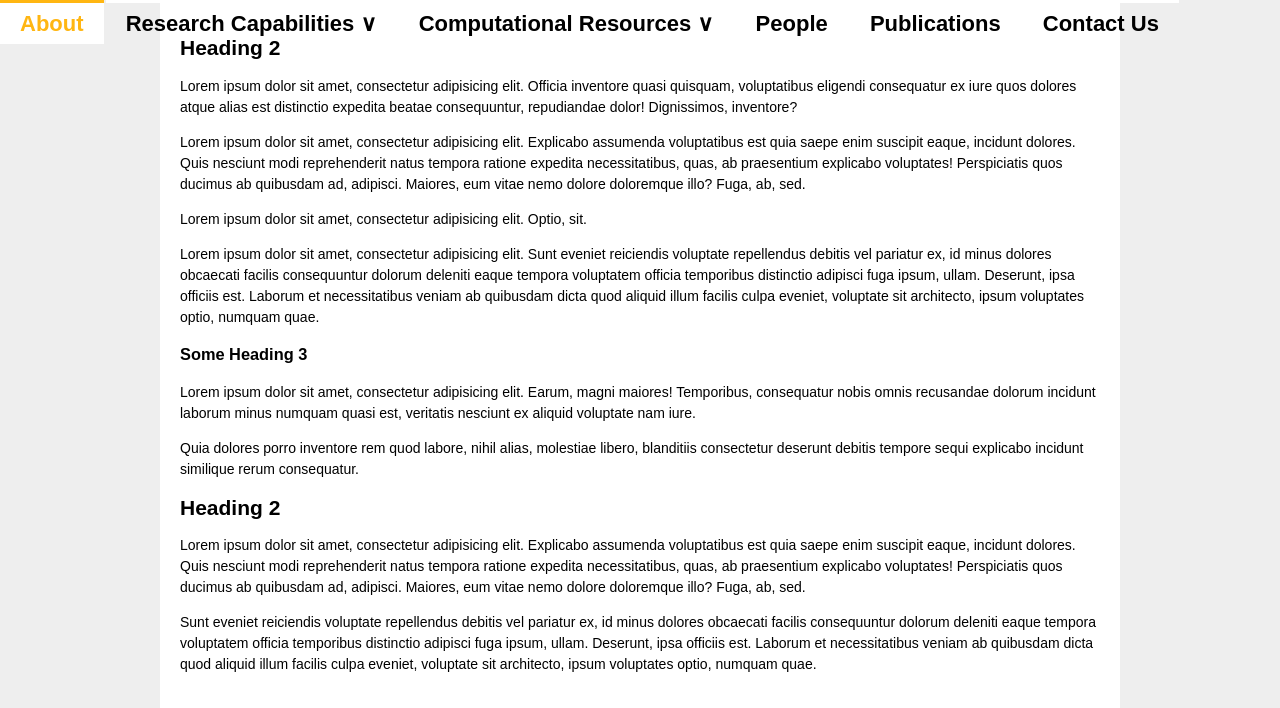
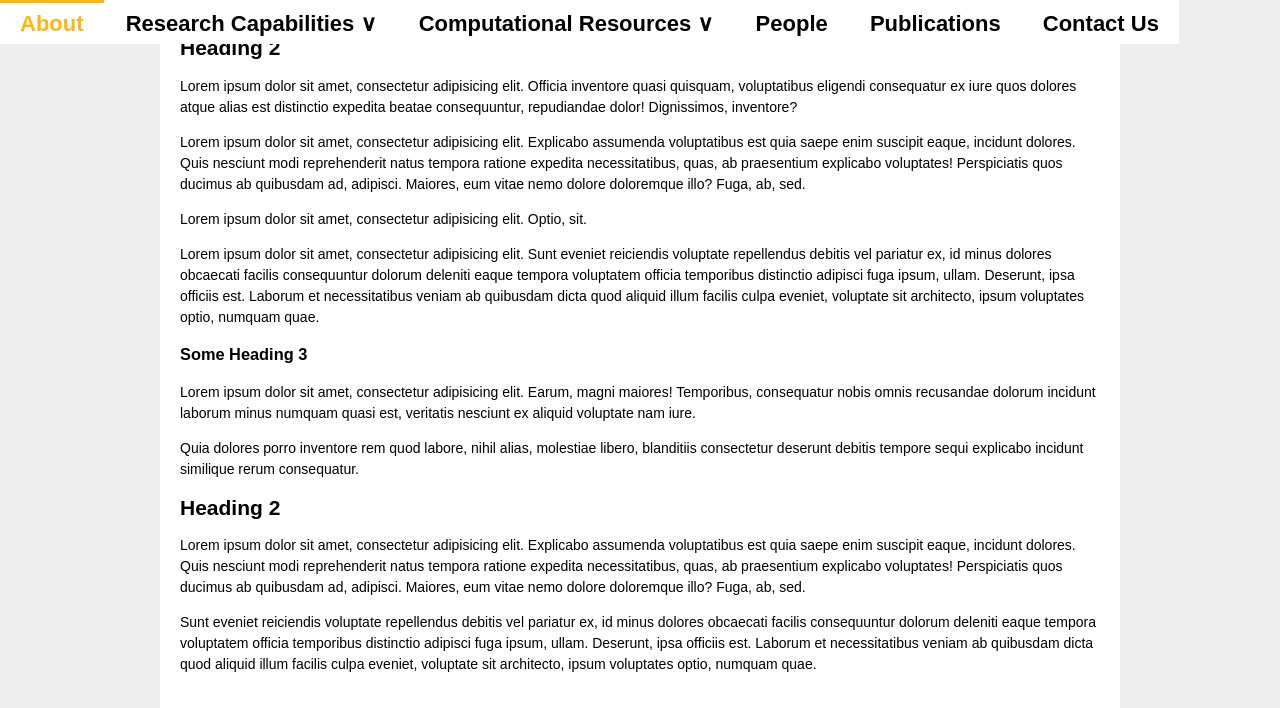
Before and after one commit to olinton/olinton.github.io, a PHP site: page / in a window 1280 px wide. Shown: the top 708 px of the page. Run offline with PHP 8.4, Linux system fonts and the light colour scheme.

Commit message:
menu-background

```diff
--- a/css/main.css
+++ b/css/main.css
@@ -11,6 +11,7 @@ body { margin: 0; padding: 0; font-family: Arial, sans-serif; font-size: 14px; l
 .menuBackground {
 	background: white;/*#FFB612;*/
 	text-align: left; /* or change the value to left to align left*/
+	position: fixed;
 }
 .dropDownMenu a {
 	color: black;/*#FFF;*/
@@ -24,6 +25,7 @@ body { margin: 0; padding: 0; font-family: Arial, sans-serif; font-size: 14px; l
 	font-family: Arial, sans-serif;
 	font-size: 22px;
 	position: fixed;
+	background: white;
 }
 .dropDownMenu li {
 	position: relative;
```
